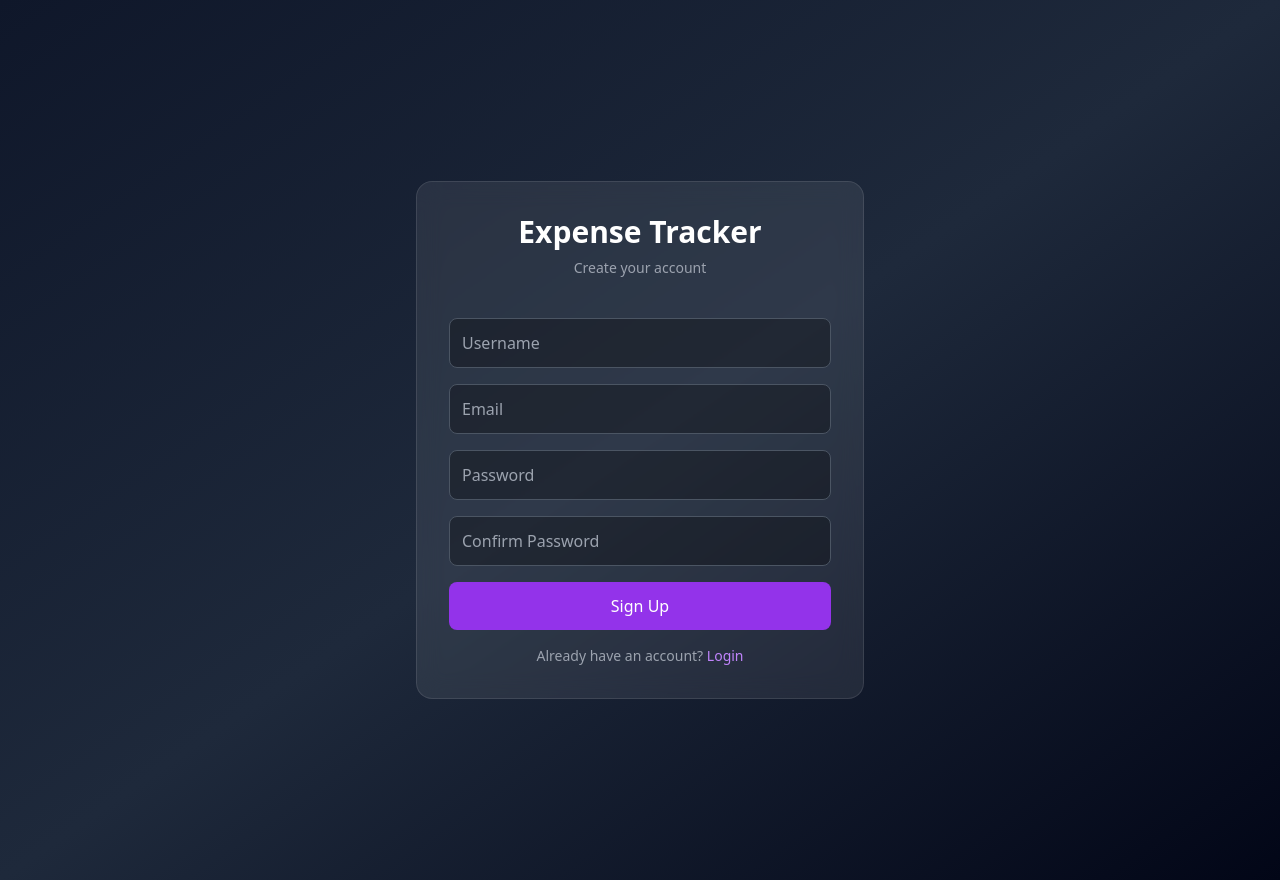
After one commit to Pranav-Kumar14/ExpenseTracker, a Django app: page /signup/ in a window 1280 px wide. The commit adds this page. Run offline with Django 5.2, Linux system fonts and the light colour scheme; some libraries are stand-ins or nearby versions.

Commit message:
Signup Added

```diff
--- /dev/null
+++ b/templates/signup.html
@@ -0,0 +1,58 @@
+{% extends 'base.html' %} {% block content %}
+
+<div class="flex items-center justify-center min-h-screen">
+  <div class="glass p-8 w-full max-w-md">
+    <h1 class="text-3xl font-bold text-center mb-2">Expense Tracker</h1>
+    <p class="text-gray-400 text-center mb-6 text-sm">Create your account</p>
+
+    <form method="POST" class="space-y-4">
+      {% csrf_token %}
+
+      <input
+        type="text"
+        name="username"
+        placeholder="Username"
+        class="w-full bg-black/30 border border-gray-600 text-white p-3 rounded-lg"
+      />
+
+      <input
+        type="email"
+        name="email"
+        placeholder="Email"
+        class="w-full bg-black/30 border border-gray-600 text-white p-3 rounded-lg"
+      />
+
+      <input
+        type="password"
+        name="password1"
+        placeholder="Password"
+        class="w-full bg-black/30 border border-gray-600 text-white p-3 rounded-lg"
+      />
+
+      <input
+        type="password"
+        name="password2"
+        placeholder="Confirm Password"
+        class="w-full bg-black/30 border border-gray-600 text-white p-3 rounded-lg"
+      />
+
+      <button class="w-full bg-purple-600 hover:bg-purple-700 py-3 rounded-lg">
+        Sign Up
+      </button>
+    </form>
+
+    {% if form.errors %}
+    <div class="bg-red-500/20 text-red-300 p-3 rounded mb-4 text-sm">
+      {{ form.errors }}
+    </div>
+    {% endif %}
+    <p class="text-center text-gray-400 text-sm mt-4">
+      Already have an account?
+      <a href="/accounts/login/" class="text-purple-400 hover:underline"
+        >Login</a
+      >
+    </p>
+  </div>
+</div>
+
+{% endblock %}
--- a/tracker/forms.py
+++ b/tracker/forms.py
@@ -1,5 +1,7 @@
 from django import forms
 from .models import Expense
+from django.contrib.auth.models import User
+from django.contrib.auth.forms import UserCreationForm
 
 class ExpenseForm(forms.ModelForm):
     class Meta:
@@ -21,3 +23,10 @@ class ExpenseForm(forms.ModelForm):
                 'class': 'w-full bg-black/30 border border-gray-600 text-white p-3 rounded-lg'
             }),
         }
+
+class SignupForm(UserCreationForm):
+    email = forms.EmailField(required=True)
+
+    class Meta:
+        model = User
+        fields = ['username', 'email', 'password1', 'password2']
--- a/tracker/urls.py
+++ b/tracker/urls.py
@@ -5,4 +5,5 @@ urlpatterns = [
     path('', views.dashboard, name='dashboard'),
     path('add/', views.add_expense, name='add_expense'),
     path('delete/<int:id>/', views.delete_expense, name='delete_expense'),
+    path('signup/', views.signup, name='signup'),
 ]
--- a/tracker/views.py
+++ b/tracker/views.py
@@ -2,7 +2,10 @@ from django.shortcuts import render, redirect
 from django.contrib.auth.decorators import login_required
 from .models import Expense
 from .forms import ExpenseForm
+from django.contrib.auth import login
+from django.contrib import messages
 from django.db.models import Sum
+from .forms import SignupForm
 
 @login_required
 def dashboard(request):
@@ -39,3 +42,14 @@ def delete_expense(request, id):
     expense = Expense.objects.get(id=id, user=request.user)
     expense.delete()
     return redirect('dashboard')
+
+def signup(request):
+    form = SignupForm(request.POST or None)
+
+    if request.method == "POST":
+        if form.is_valid():
+            form.save()
+            messages.success(request, "Account created successfully. Please login.")
+            return redirect('/accounts/login/')
+
+    return render(request, 'signup.html', {'form': form})
```
Also changed, not shown: expense_tracker/settings.py (+1 -9 lines), templates/login.html (+40 -9 lines), db.sqlite3.
